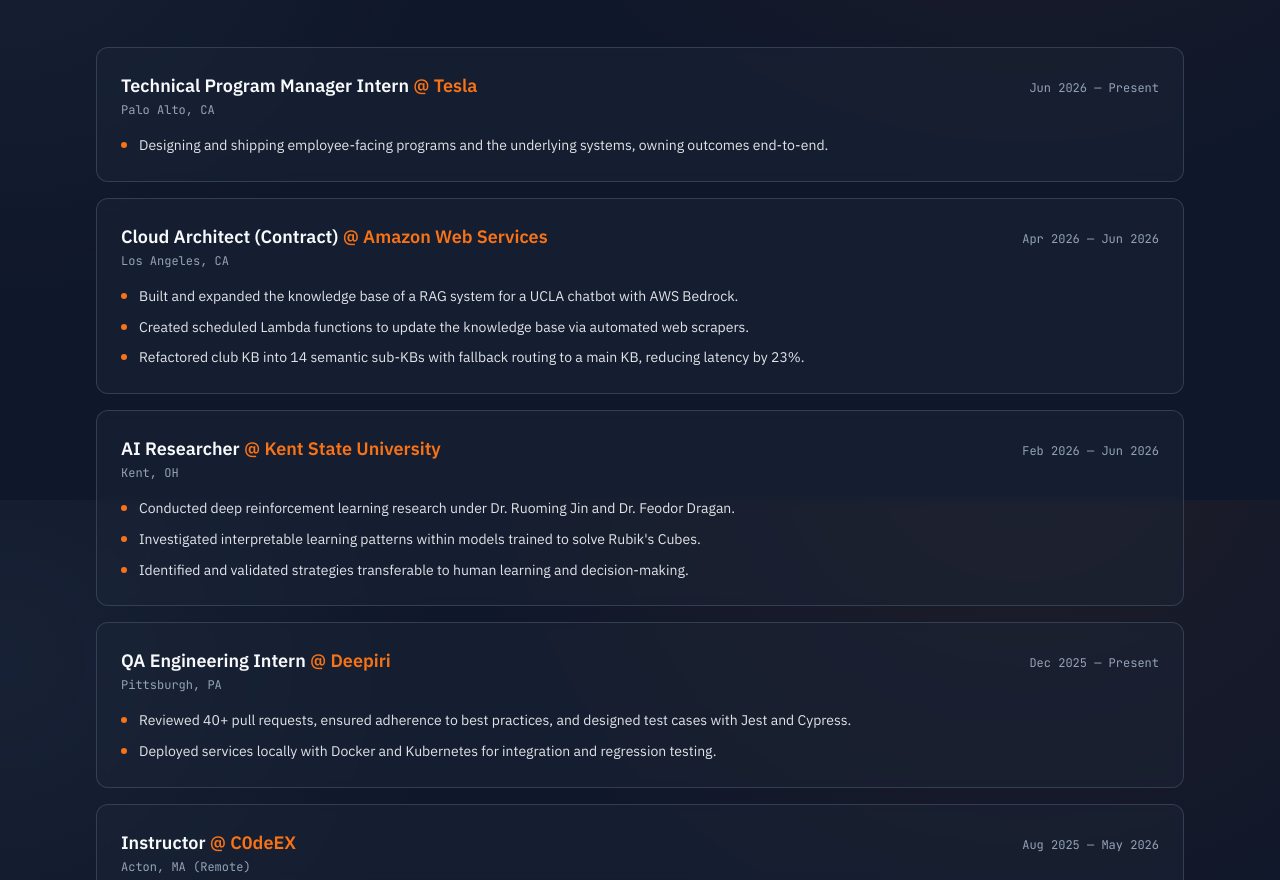
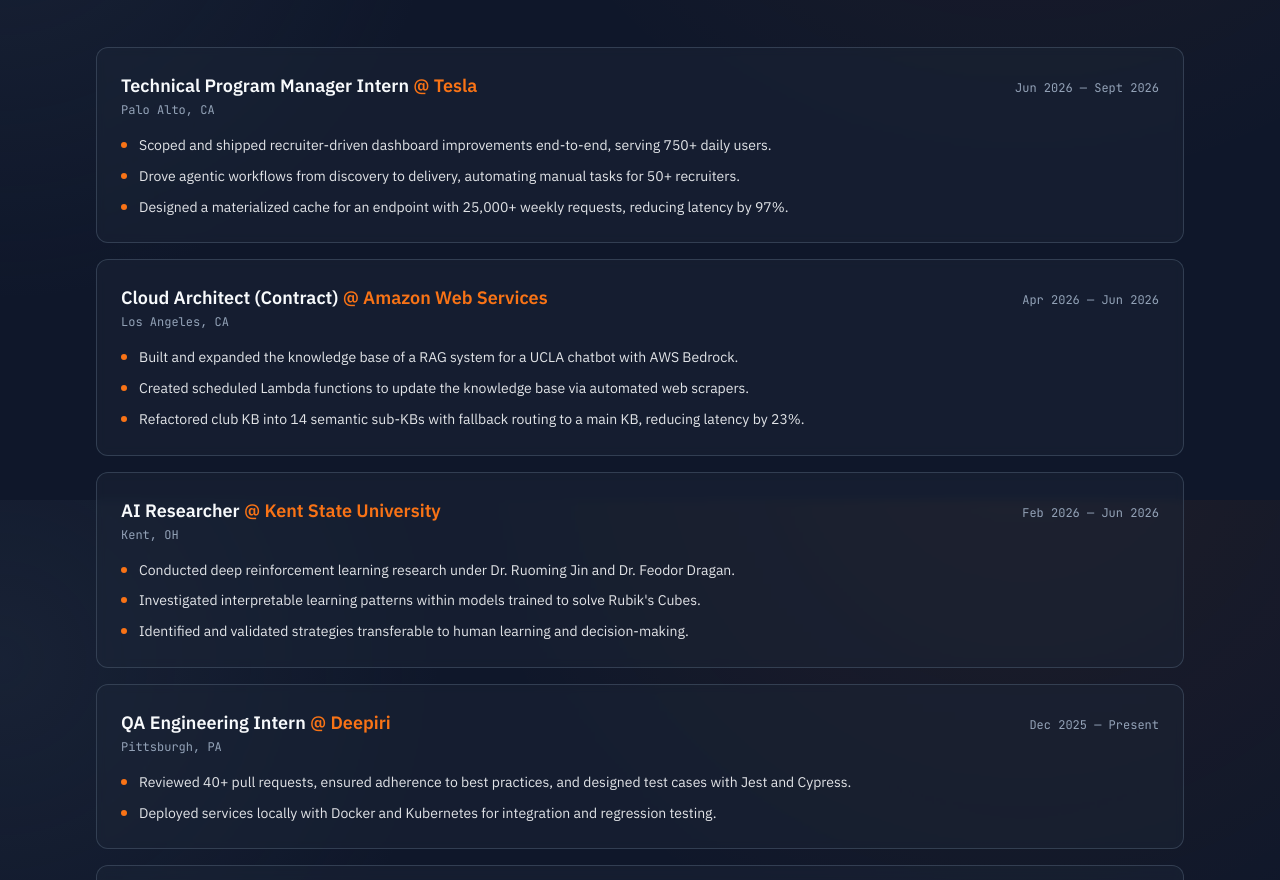
Before and after one commit to ericchen682/personal-portfolio, a React (Vite) app: page / in a window 1280 px wide. Shown: the part 1900-2780 px from the top of the page. Built offline with nearby package versions, Linux system fonts and the light colour scheme.

Commit message:
content: update Tesla TPM intern bullets and end date

```diff
--- a/src/data/portfolio.ts
+++ b/src/data/portfolio.ts
@@ -85,9 +85,11 @@
     role: "Technical Program Manager Intern",
     company: "Tesla",
     location: "Palo Alto, CA",
-    period: "Jun 2026 \u2014 Present",
+    period: "Jun 2026 \u2014 Sept 2026",
     points: [
-      "Designing and shipping employee-facing programs and the underlying systems, owning outcomes end-to-end.",
+      "Scoped and shipped recruiter-driven dashboard improvements end-to-end, serving 750+ daily users.",
+      "Drove agentic workflows from discovery to delivery, automating manual tasks for 50+ recruiters.",
+      "Designed a materialized cache for an endpoint with 25,000+ weekly requests, reducing latency by 97%.",
     ],
   },
   {
```
